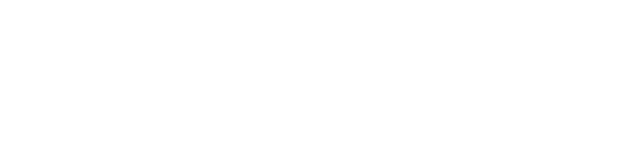
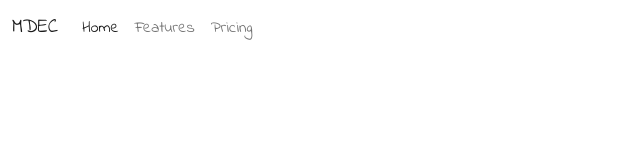
Before and after one commit to smcgdub/My-Dogs-Eaten-Chocolate, a plain HTML site: page index.html in a window 1280 px wide. Shown: the whole page, without its empty margins (0-640 px from the left). Drawn offline with nearby package versions, Linux system fonts and the light colour scheme.

Commit message:
Added navbar and imported google font

```diff
--- a/assets/css/style.css
+++ b/assets/css/style.css
@@ -1,8 +1,11 @@
 /* Global */
+@import url('https://fonts.googleapis.com/css2?family=Indie+Flower&display=swap');
 
 * {
   margin: 0;
   padding: 0;
 }
 
-body {}
+body {
+  font-family: 'Indie Flower', cursive;
+}
--- a/index.html
+++ b/index.html
@@ -19,7 +19,24 @@
 </head>
 
 <body>
-
+  <!-- Navbar -->
+  <!-- <nav class="navbar navbar-expand-lg navbar-light bg-light"> -->
+  <nav class="navbar navbar-expand-lg navbar-light">
+    <div class="container-fluid">
+      <a class="navbar-brand" href="#">MDEC</a>
+      <button class="navbar-toggler" type="button" data-bs-toggle="collapse" data-bs-target="#navbarNavAltMarkup"
+        aria-controls="navbarNavAltMarkup" aria-expanded="false" aria-label="Toggle navigation">
+        <span class="navbar-toggler-icon"></span>
+      </button>
+      <div class="collapse navbar-collapse" id="navbarNavAltMarkup">
+        <div class="navbar-nav">
+          <a class="nav-link active" aria-current="page" href="#">Home</a>
+          <a class="nav-link" href="#">Features</a>
+          <a class="nav-link" href="#">Pricing</a>
+        </div>
+      </div>
+    </div>
+  </nav>
 
 
   <!-- Option 1: Bootstrap Bundle with Popper -->
```
